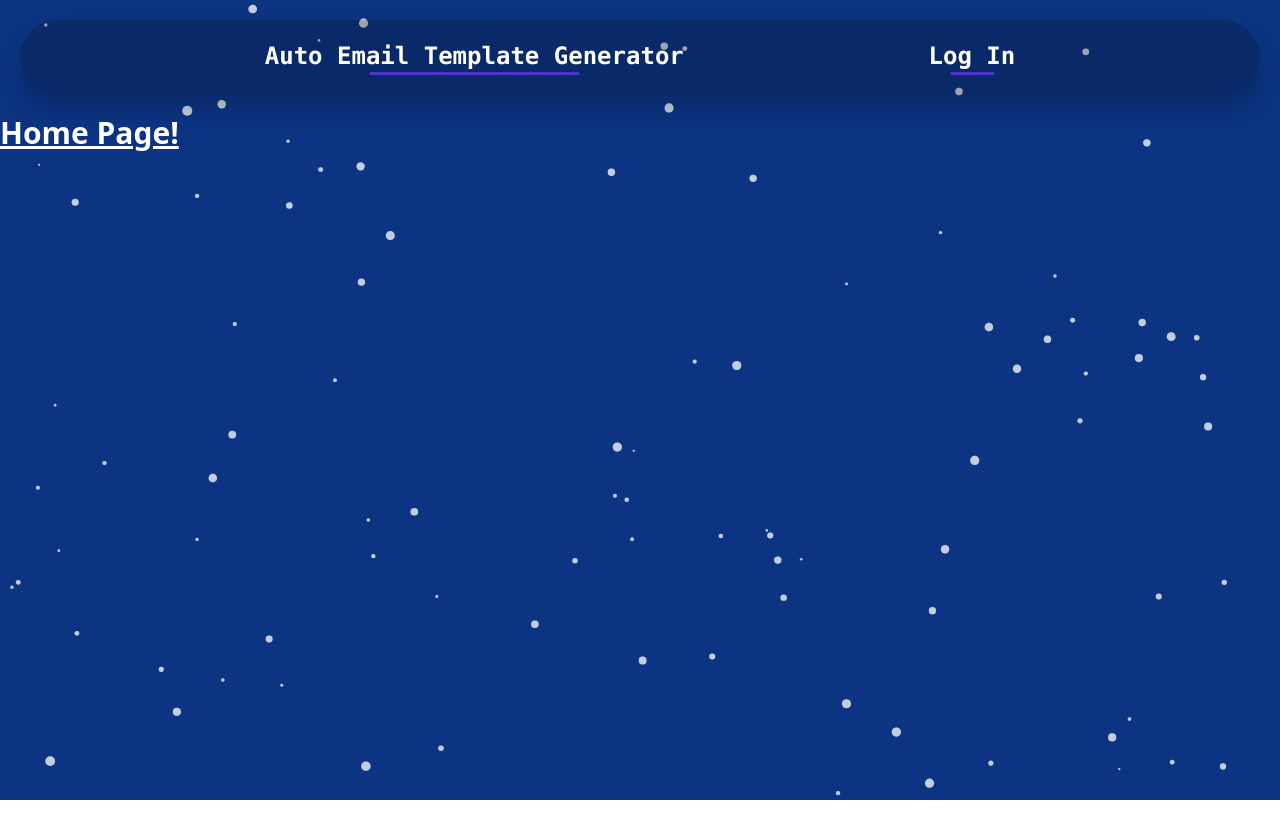
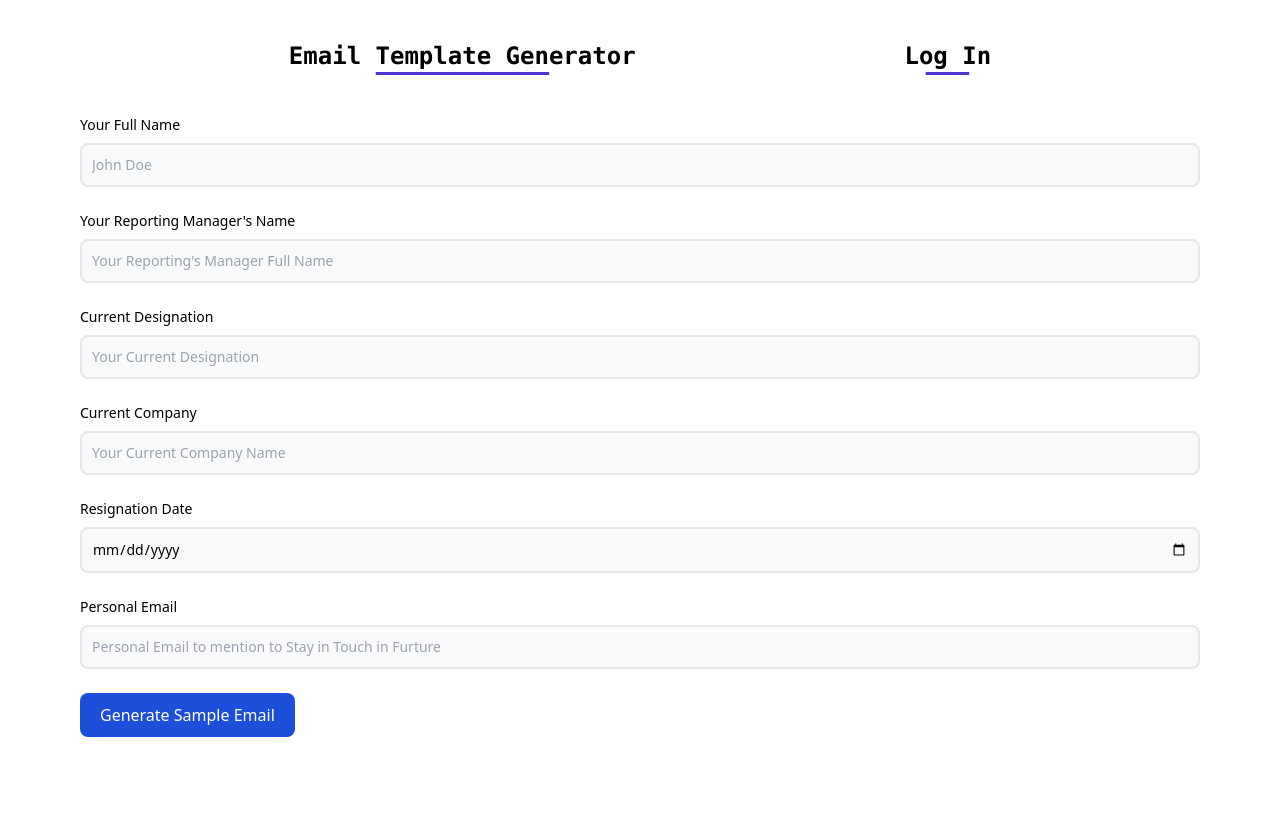
Before and after one commit to AvinashKumar69/AUTO-EMAIL-GENERATOR-01, a React (Create React App) app: page / in a window 1280 px wide. Shown: the top 838 px of the page. After the commit the page ends 800 px from the top, so only its background shows below. Built offline with nearby package versions, Linux system fonts and the light colour scheme.

Commit message:
to be continued...

```diff
--- a/public/index.html
+++ b/public/index.html
@@ -1,14 +1,12 @@
 <!DOCTYPE html>
 <html lang="en">
+
 <head>
   <meta charset="utf-8" />
   <link rel="icon" href="%PUBLIC_URL%/favicon.ico" />
   <meta name="viewport" content="width=device-width, initial-scale=1" />
   <meta name="theme-color" content="#000000" />
-    <meta
-      name="description"
-      content="Web site created using create-react-app"
-    />
+  <meta name="description" content="Web site created using create-react-app" />
   <link rel="apple-touch-icon" href="%PUBLIC_URL%/logo192.png" />
   <!--
       manifest.json provides metadata used when your web app is installed on a
@@ -24,8 +22,9 @@
       work correctly both with client-side routing and a non-root public URL.
       Learn how to configure a non-root public URL by running `npm run build`.
     -->
-    <title>React App</title>
+  <title>Professional Email Generator</title>
 </head>
+
 <body>
   <noscript>You need to enable JavaScript to run this app.</noscript>
   <div id="root"></div>
@@ -40,4 +39,5 @@
       To create a production bundle, use `npm run build` or `yarn build`.
     -->
 </body>
+
 </html>
--- a/src/App.js
+++ b/src/App.js
@@ -2,6 +2,7 @@ import React from 'react';
 import { Route, Routes } from 'react-router-dom';
 import './App.css';
 import Header from './Components/Header';
+import ResignationEmail from './EmailOutputPages/ResignationEmail';
 import Home from './Pages/Home';
 
 
@@ -12,6 +13,7 @@ function App() {
             <Header />
             <Routes>
                 <Route exact path='/' element={<Home />} />
+                <Route exact path='/:id' element={<ResignationEmail />} />
             </Routes>
         </>
     );
--- a/src/Components/Header.jsx
+++ b/src/Components/Header.jsx
@@ -5,11 +5,11 @@ import '../Styles/Header.css';
 const Header = () => {
 
     return (
-        <div className='flex flex-row items-center justify-evenly py-5 m-5 font-mono rounded-full bg-black/20 text-2xl text-white font-bold xyzabc'>
-            <h3 className="xyzabc-half-border">
-                Auto Email Template Generator
+        <div className='flex flex-row items-center justify-evenly py-5 m-5 font-mono rounded-full bg-white text-2xl text-black font-bold'>
+            <h3 className="xyzabc-half-border sm:text-xl xs:text-sm">
+                Email Template Generator
             </h3>
-            <button className="xyzabc-half-border" type="button">
+            <button className="xyzabc-half-border text-2xl sm:text-xl xs:text-sm text-black font-bold" type="button">
                 Log In
             </button>
         </div>
--- /dev/null
+++ b/src/Components/UserInputForm.jsx
@@ -0,0 +1,89 @@
+import React, { useState } from 'react';
+import { useNavigate } from 'react-router-dom';
+
+
+const UserInputForm = () => {
+
+
+    const navigate = useNavigate()
+
+    const [name, setName] = useState('')
+    const [managerName, setManagerName] = useState('')
+    const [designation, setDesignation] = useState('')
+    const [companyName, setCompanyName] = useState('')
+    const [resignationDate, setResignationDate] = useState()
+    const [nonWorkEmail, setNonWorkEmail] = useState('')
+
+
+    const submitHandler = () => {
+
+        const inputForm = (!name || !managerName || !designation || !companyName || !resignationDate || !nonWorkEmail)
+        alert('Please Fill All the Details!')
+
+        if (inputForm) {
+            let formId = 1
+            navigate(`/${formId}`, { state: { name, managerName, designation, companyName, resignationDate, nonWorkEmail } })
+        }
+    }
+
+
+    return (
+        <form className='mx-20 xs:mx-2'>
+            <div className="relative z-0 w-full mb-6 group">
+                <label htmlFor="name" className="block mb-2 text-sm font-medium text-black">Your Full Name</label>
+                <input type="text" id="your-name" aria-describedby="helper-text-explanation" className="bg-gray-50 border-2 text-black text-sm rounded-lg block w-full p-2.5 required" placeholder="John Doe"
+                    value={name}
+                    onChange={(e) => setName(e.target.value)}
+                />
+            </div>
+
+            <div className="relative z-0 w-full mb-6 group">
+                <label htmlFor="name" className="block mb-2 text-sm font-medium text-black">Your Reporting Manager's Name</label>
+                <input type="text" id="reporting-manager-name" aria-describedby="helper-text-explanation" className="bg-gray-50 border-2 text-black text-sm rounded-lg block w-full p-2.5" placeholder="Your Reporting's Manager Full Name"
+                    value={managerName}
+                    onChange={(e) => setManagerName(e.target.value)}
+                />
+            </div>
+
+            <div className="relative z-0 w-full mb-6 group">
+                <label htmlFor="name" className="block mb-2 text-sm font-medium text-black">Current Designation</label>
+                <input type="text" id="current-designation" aria-describedby="helper-text-explanation" className="bg-gray-50 border-2 text-black text-sm rounded-lg block w-full p-2.5" placeholder="Your Current Designation"
+                    value={designation}
+                    onChange={(e) => setDesignation(e.target.value)}
+                />
+            </div>
+
+            <div className="relative z-0 w-full mb-6 group">
+                <label htmlFor="name" className="block mb-2 text-sm font-medium text-black">Current Company</label>
+                <input type="text" id="current-company" aria-describedby="helper-text-explanation" className="bg-gray-50 border-2 text-black text-sm rounded-lg block w-full p-2.5" placeholder="Your Current Company Name"
+                    value={companyName}
+                    onChange={(e) => setCompanyName(e.target.value)}
+                />
+            </div>
+
+            <div className="relative z-0 w-full mb-6 group">
+                <label htmlFor="date" className="block mb-2 text-sm font-medium text-black">Resignation Date</label>
+                <input type="date" id="resignation-date" aria-describedby="helper-text-explanation" className="bg-gray-50 border-2 text-black text-sm rounded-lg block w-full p-2.5" placeholder="Date of Resignation"
+                    value={resignationDate}
+                    onChange={(e) => setResignationDate(e.target.value)}
+                />
+            </div>
+
+            <div className="relative z-0 w-full mb-6 group">
+                <label htmlFor="email" className="block mb-2 text-sm font-medium text-black">Personal Email</label>
+                <input type="email" id="personal-email" aria-describedby="helper-text-explanation" className="bg-gray-50 border-2 text-black text-sm rounded-lg block w-full p-2.5" placeholder="Personal Email to mention to Stay in Touch in Furture"
+                    value={nonWorkEmail}
+                    onChange={(e) => setNonWorkEmail(e.target.value)}
+                />
+            </div>
+
+            <button type="submit" className="text-white bg-blue-700 font-medium rounded-lg w-auto px-5 py-2.5 text-center"
+                onClick={submitHandler}
+            >
+                Generate Sample Email
+            </button>
+        </form>
+    )
+}
+
+export default UserInputForm;
--- /dev/null
+++ b/src/EmailOutputPages/ResignationEmail.js
@@ -0,0 +1,14 @@
+import React from 'react';
+import { useLocation } from 'react-router-dom';
+
+const ResignationEmail = () => {
+
+    const { state } = useLocation()
+    console.log('state logged-->', state);
+
+    return (
+        <div>ResignationEmail</div>
+    )
+}
+
+export default ResignationEmail;
--- a/src/Pages/Home.js
+++ b/src/Pages/Home.js
@@ -1,6 +1,7 @@
 import React, { useCallback } from 'react';
 import Particles from "react-tsparticles";
 import { loadFull } from "tsparticles";
+import UserInputForm from '../Components/UserInputForm';
 import particlesOptions from "../particles.json";
 
 
@@ -12,11 +13,9 @@ const Home = () => {
 
     return (
         <>
-            <Particles options={particlesOptions} init={particlesInit} />
-            <div className='h-screen'>
-                <h1 className="text-3xl text-white font-bold underline">
-                    Home Page!
-                </h1>
+            {/* <Particles options={particlesOptions} init={particlesInit} /> */}
+            <div className=''>
+                <UserInputForm />
             </div>
         </>
     )
--- a/tailwind.config.js
+++ b/tailwind.config.js
@@ -4,6 +4,21 @@ module.exports = {
   ],
   theme: {
     extend: {},
+
+    screens: {
+      'xs': { 'min': '320px', 'max': '480px' },
+      // => @media (min-width: 640px and max-width: 767px) // Mobile devices
+
+      'sm': { 'min': '481px', 'max': '768px' },
+      // => @media (min-width: 640px and max-width: 767px) // iPads, Tablets
+
+      'md': { 'min': '769px', 'max': '1024px' },
+      // => @media (min-width: 768px and max-width: 1023px) // Laptops, Small screens
+
+      'lg': { 'min': '1025px' },
+      // => @media (min-width: 1024px and max-width: 1279px) // Desktops, Large screens
+    },
+
   },
   plugins: [],
 }
```
Also changed, not shown: src/Assets/undraw_data_input.svg (added). Lines whose indentation alone changed are shown as unchanged.
